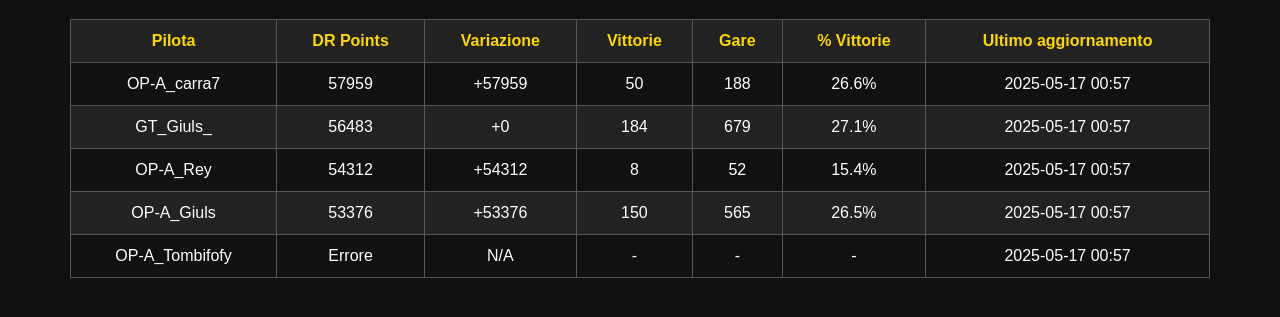
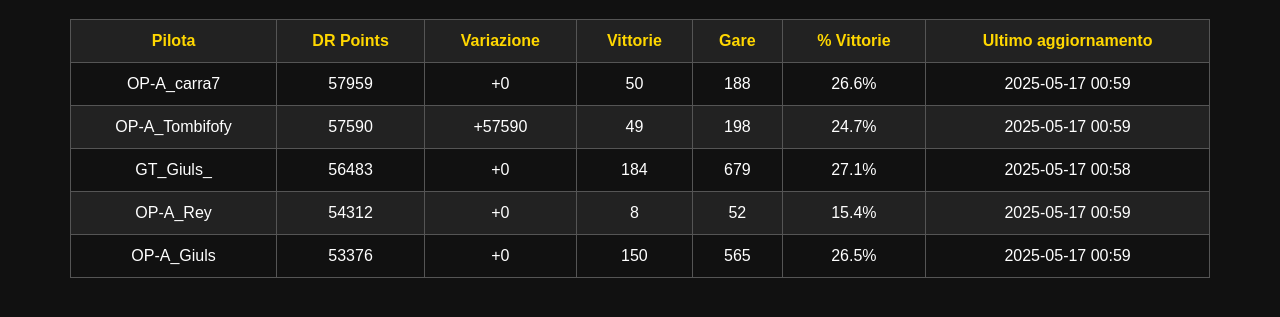
Before and after one commit to Giuls81/gt7dr, a plain HTML site: page index.html in a window 1280 px wide. Shown: the part 101-418 px from the top of the page. Drawn offline with Linux system fonts and the light colour scheme.

Commit message:
Aggiornamento con % vittorie

```diff
--- a/index.html
+++ b/index.html
@@ -20,11 +20,11 @@
             <tr><th>Pilota</th><th>DR Points</th><th>Variazione</th><th>Vittorie</th><th>Gare</th><th>% Vittorie</th><th>Ultimo aggiornamento</th></tr>
         </thead>
         <tbody>
-<tr><td>OP-A_carra7</td><td>57959</td><td>+57959</td><td>50</td><td>188</td><td>26.6%</td><td>2025-05-17 00:57</td></tr>
-<tr><td>GT_Giuls_</td><td>56483</td><td>+0</td><td>184</td><td>679</td><td>27.1%</td><td>2025-05-17 00:57</td></tr>
-<tr><td>OP-A_Rey</td><td>54312</td><td>+54312</td><td>8</td><td>52</td><td>15.4%</td><td>2025-05-17 00:57</td></tr>
-<tr><td>OP-A_Giuls</td><td>53376</td><td>+53376</td><td>150</td><td>565</td><td>26.5%</td><td>2025-05-17 00:57</td></tr>
-<tr><td>OP-A_Tombifofy</td><td>Errore</td><td>N/A</td><td>-</td><td>-</td><td>-</td><td>2025-05-17 00:57</td></tr>
+<tr><td>OP-A_carra7</td><td>57959</td><td>+0</td><td>50</td><td>188</td><td>26.6%</td><td>2025-05-17 00:59</td></tr>
+<tr><td>OP-A_Tombifofy</td><td>57590</td><td>+57590</td><td>49</td><td>198</td><td>24.7%</td><td>2025-05-17 00:59</td></tr>
+<tr><td>GT_Giuls_</td><td>56483</td><td>+0</td><td>184</td><td>679</td><td>27.1%</td><td>2025-05-17 00:58</td></tr>
+<tr><td>OP-A_Rey</td><td>54312</td><td>+0</td><td>8</td><td>52</td><td>15.4%</td><td>2025-05-17 00:59</td></tr>
+<tr><td>OP-A_Giuls</td><td>53376</td><td>+0</td><td>150</td><td>565</td><td>26.5%</td><td>2025-05-17 00:59</td></tr>
         </tbody>
     </table>
 </body>
```
